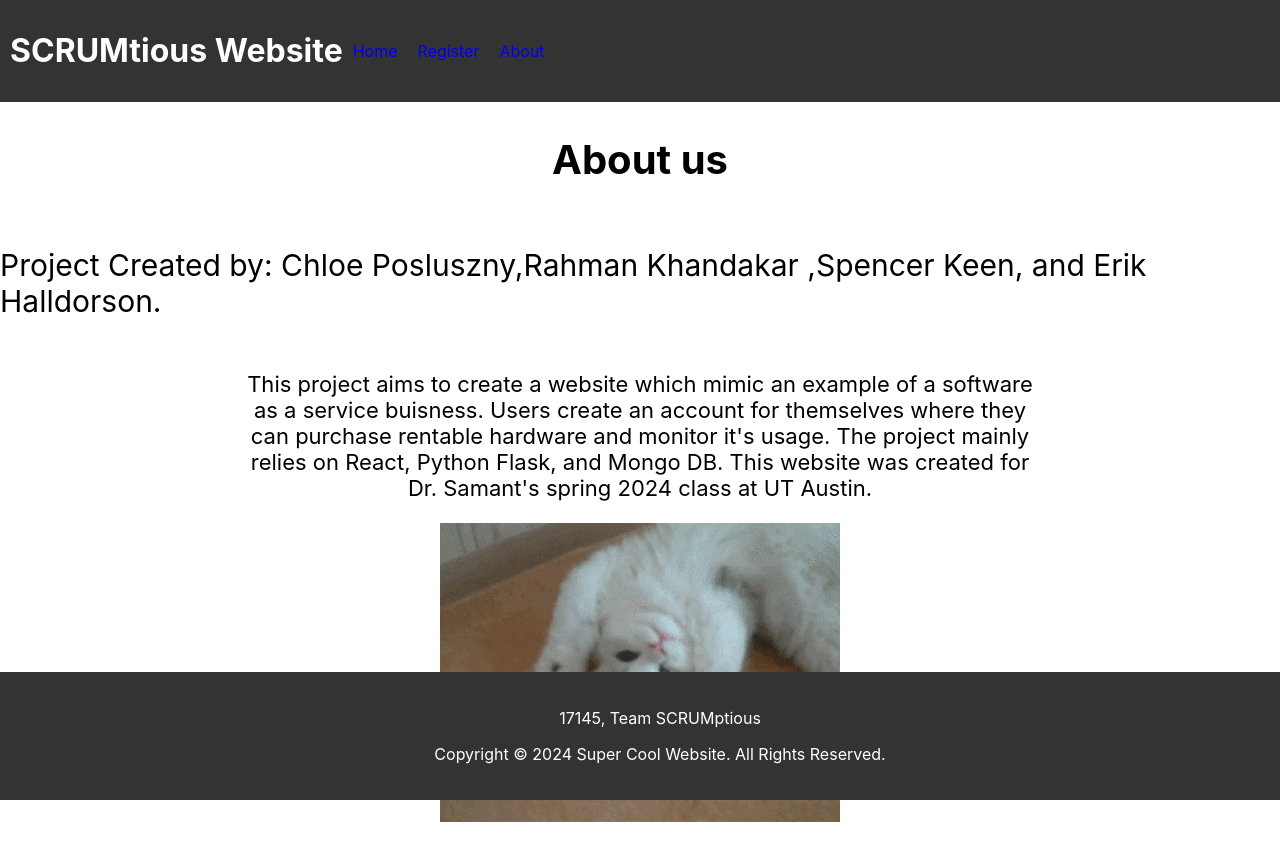
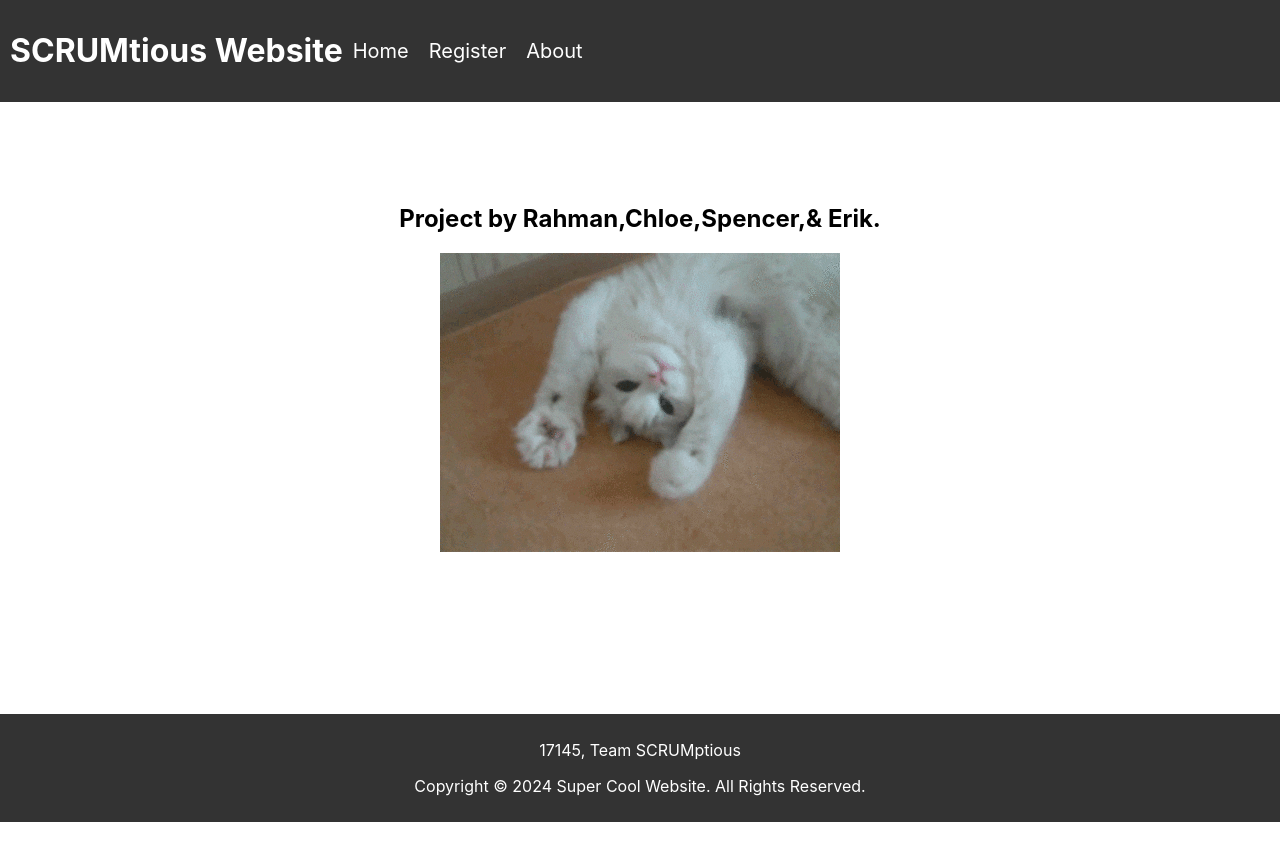
Before and after one commit to ChloePosluszny/17145-SCRUMptious, a React (Create React App) app in the folder hardwareset/: page /about in a window 1280 px wide. After the commit the page ends 822 px from the top, so only its background shows below. Built offline with nearby package versions, Linux system fonts and the light colour scheme.

Commit message:
updated css

```diff
--- a/hardwareset/src/components/footer.jsx
+++ b/hardwareset/src/components/footer.jsx
@@ -13,12 +13,13 @@ const styles = {
   footer: {
     backgroundColor: '#333',
     color: '#fff',
-    padding: '20px',
+    padding: '10px',
     textAlign: 'center',
-    position: 'fixed',
     left: 0,
     bottom: 0,
-    width: '100%'
+    width: '100%',
+    marginTop:'auto',
+    boxSizing: 'border-box', // Include padding in width calculation
   }
 };
 
--- a/hardwareset/src/components/header.jsx
+++ b/hardwareset/src/components/header.jsx
@@ -27,6 +27,7 @@ const styles = {
     padding: '10px',
     display: 'flex',
     alignItems: 'center',
+    overflowX: 'hidden', // Prevent horizontal scrolling
   },
   navList: {
     listStyleType: 'none', // Removes bullet points
@@ -41,6 +42,8 @@ const styles = {
   },
   listItem:{
     textDecoration: 'none',
+    fontSize: '20px',
+    color: 'white',
   },
 }
 
--- a/hardwareset/src/pages/about.js
+++ b/hardwareset/src/pages/about.js
@@ -5,42 +5,31 @@ import backgroundImage from '../assets/cat.gif';
 
 export default function(){
   return(
-  <>
-    <Header/>
-    <div style={styles.div}>
-      <h2 style={styles.H2}>
-        About us
-      </h2>
-      <p style={styles.P1}>
-        Project Created by: Chloe Posluszny,Rahman Khandakar ,Spencer Keen, and Erik Halldorson.
-      </p>
-      <p style ={styles.P2}>
-        This project aims to create a website which mimic an example of a software as a service buisness. Users create an account for themselves where they can purchase rentable hardware and monitor it's usage. The project mainly relies on React, Python Flask, and Mongo DB. This website was created for Dr. Samant's spring 2024 class at UT Austin.
-      </p>
 
-      <img src={backgroundImage}/>
-    </div>
-    <Footer/>
-  </>
-  )
+    <>
+      <Header />
+      <div style={styles.container}>
+        <div style={styles.content}>
+          <h2>Project by Rahman,Chloe,Spencer,& Erik.</h2>
+          <img src= {backgroundImage} />
+        </div>
+        <Footer />
+      </div>
+    </>
+    )
 }
   const styles = {
-  div: {
+  container: {
+    display: 'flex',
+    flexDirection: 'column',
+    minHeight: '90vh',
+  },
+  content: {
+    flex: 1,
     display: 'flex',
     flexDirection: 'column',
     alignItems: 'center',
     justifyContent: 'center',
-    paddingBottom: '40px'
+    paddingBottom: '80px', // Adjust as needed
   },
-  H2: {
-    fontSize:'40px'
-  },
-  P1: {
-    fontSize:'30px',
-  },
-  P2: {
-    fontSize:'22px',
-    maxWidth:'800px',
-    textAlign: 'center'
-  },
-}
+};
--- a/hardwareset/src/pages/home.js
+++ b/hardwareset/src/pages/home.js
@@ -1,26 +1,36 @@
-import Header from '../components/header.jsx'
-import Footer from '../components/footer.jsx'
-import Login from '../components/login.jsx'
-import React from 'react'
-export default function(){
+import React from 'react';
+import Header from '../components/header.jsx';
+import Footer from '../components/footer.jsx';
+import Login from '../components/login.jsx';
 
-  return(
-  <>
-    <Header/>
-    <div style={styles.div}>
-    <h2>Please log in to view the status of your hardware.</h2>
-    </div>
-    <Login/>
-    <Footer/>
-  </>
-  )
+export default function HomePage() {
+  return (
+    <>
+      <Header />
+      <div style={styles.container}>
+        <div style={styles.content}>
+          <h2>Please log in to view the status of your hardware.</h2>
+          <Login />
+        </div>
+        <Footer />
+      </div>
+    </>
+  );
 }
-  const styles = {
-  div: {
+
+const styles = {
+  container: {
+    display: 'flex',
+    flexDirection: 'column',
+    minHeight: '90vh',
+    overflowX: 'hidden', // Prevent horizontal scrolling
+  },
+  content: {
+    flex: 1,
     display: 'flex',
     flexDirection: 'column',
     alignItems: 'center',
     justifyContent: 'center',
-    paddingBottom: '80px'
+    paddingBottom: '80px', // Adjust as needed
   },
-}
+};
--- a/hardwareset/src/pages/register.js
+++ b/hardwareset/src/pages/register.js
@@ -7,12 +7,30 @@ export default function(){
 
     return(
     <>
-      <Header/>
-      <br/>
-      <Register/>
-      <Footer/>
+      <Header />
+      <div style={styles.container}>
+        <div style={styles.content}>
+          <h2>Please log in to view the status of your hardware.</h2>
+          <Register/>
+        </div>
+        <Footer />
+      </div>
     </>
     )
 
-
   }
+  const styles = {
+  container: {
+    display: 'flex',
+    flexDirection: 'column',
+    minHeight: '90vh',
+  },
+  content: {
+    flex: 1,
+    display: 'flex',
+    flexDirection: 'column',
+    alignItems: 'center',
+    justifyContent: 'center',
+    paddingBottom: '80px', // Adjust as needed
+  },
+};
```
